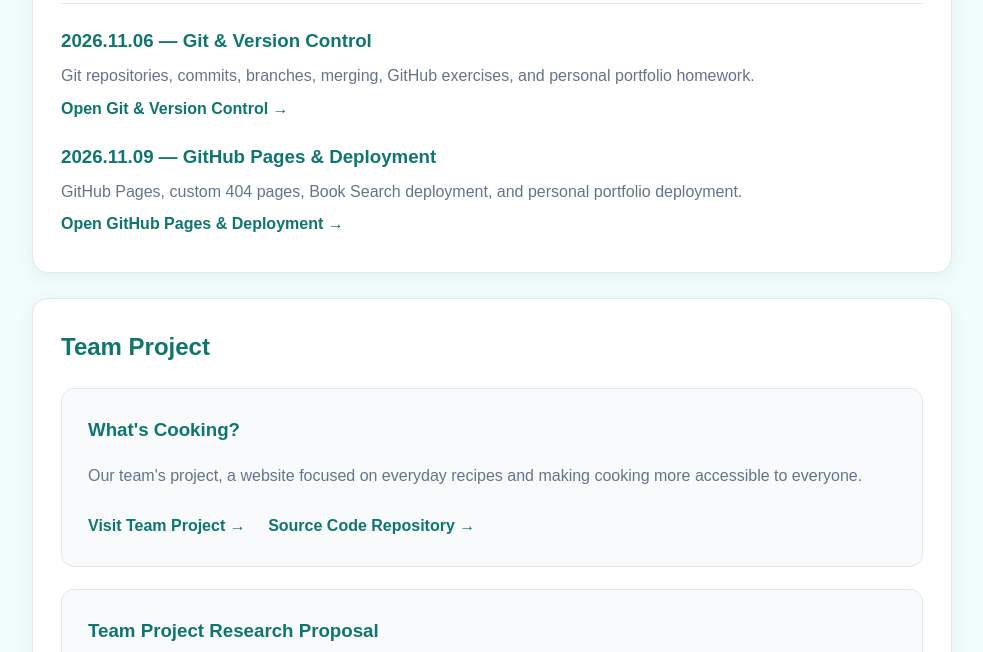
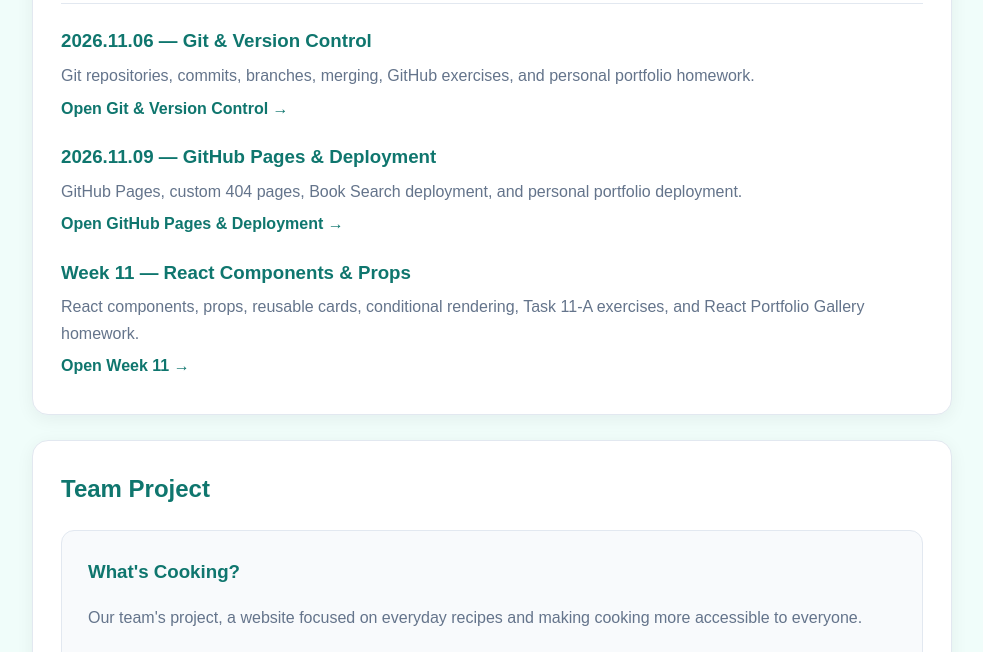
Before and after one commit to ERDENETSOGT-DELGERBAT/Web-Programming, a plain HTML site: page index.html in a window 1280 px wide. Shown: the part 922-1574 px from the top of the page, without its empty margins (148-1131 px from the left). Drawn offline with Linux system fonts and the light colour scheme.

Commit message:
Update index.html

```diff
--- a/index.html
+++ b/index.html
@@ -403,6 +403,18 @@
               Open GitHub Pages & Deployment →
             </a>
           </p>
+
+          <h3>Week 11 — React Components & Props</h3>
+          <p>
+            React components, props, reusable cards, conditional rendering,
+            Task 11-A exercises, and React Portfolio Gallery homework.
+          </p>
+          <p>
+            <a href="Week%2011/">
+              Open Week 11 →
+            </a>
+          </p>
+
         </div>
       </section>
 
```
